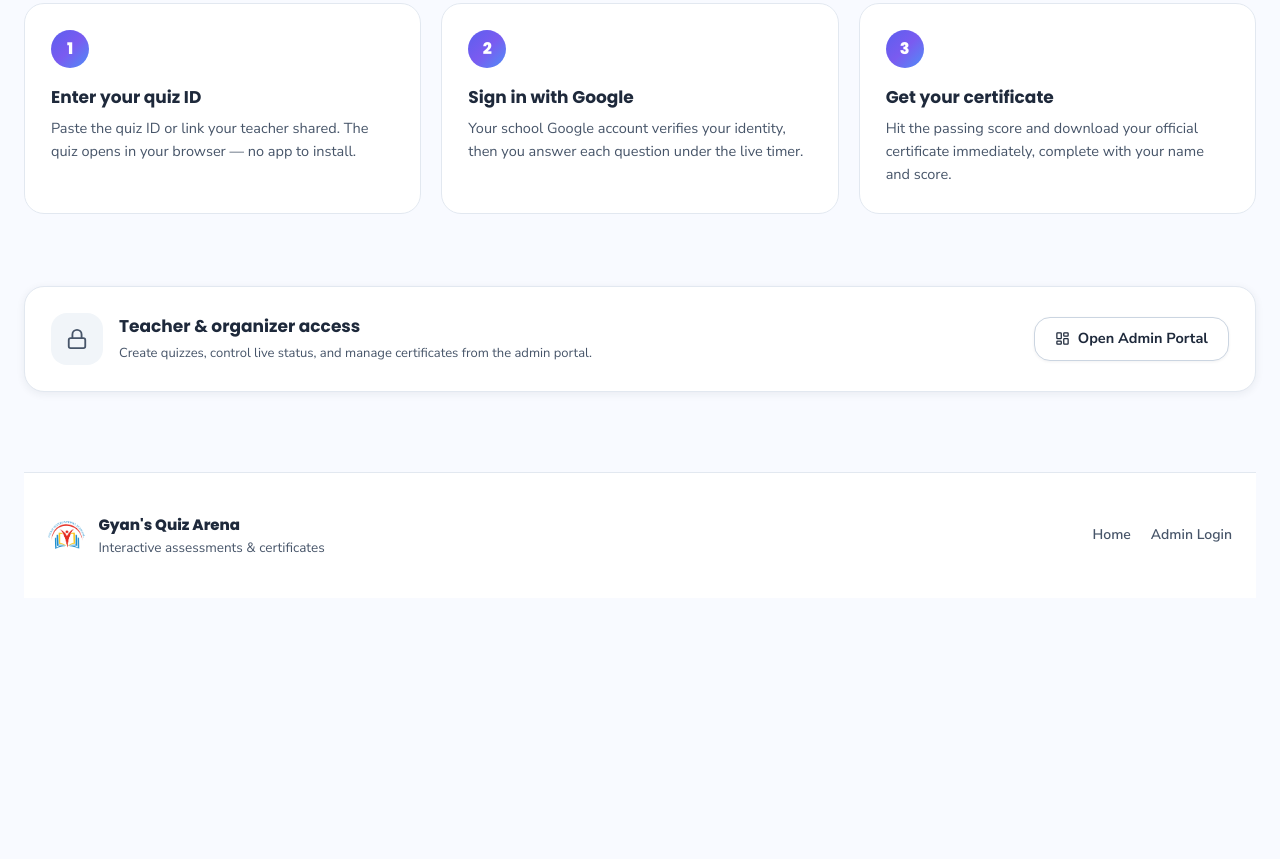
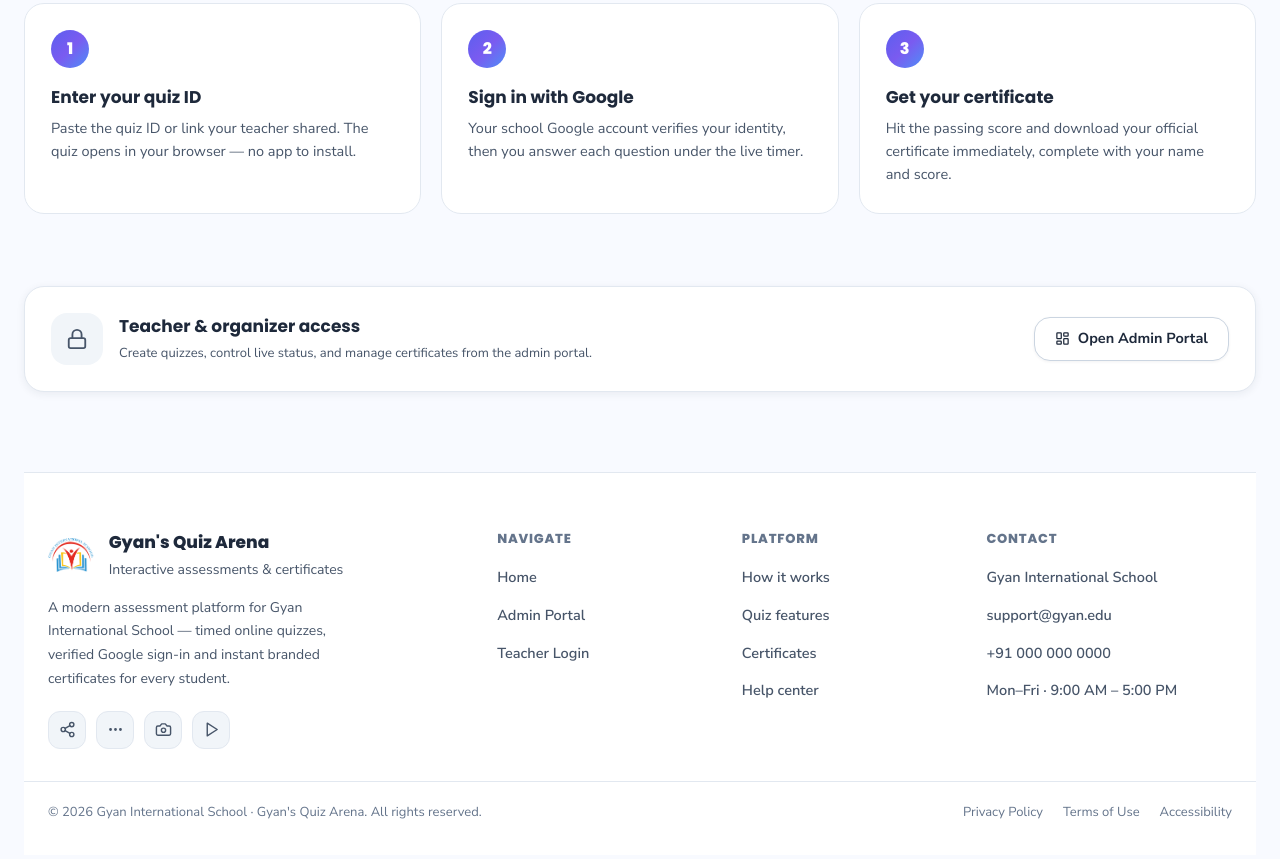
Before and after one commit to rishitchhabra/QuizPortal_Auto_Certificate_Generation, a website built with Vite: page index.html in a window 1280 px wide. Shown: the part 1487-2346 px from the top of the page. Before the commit the page ends 2181 px from the top, so only its background shows below. Built offline with nearby package versions, Linux system fonts and the light colour scheme; a web font is replaced by a local one.

Commit message:
media querries & footer

```diff
--- a/src/components.js
+++ b/src/components.js
@@ -15,6 +15,7 @@ const P = {
   'book-open': '<path d="M2 3h6a4 4 0 0 1 4 4v14a3 3 0 0 0-3-3H2z"/><path d="M22 3h-6a4 4 0 0 0-4 4v14a3 3 0 0 1 3-3h7z"/>',
   'calculator': '<rect width="16" height="20" x="4" y="2" rx="2"/><line x1="8" x2="16" y1="6" y2="6"/><line x1="16" x2="16" y1="14" y2="18"/><path d="M16 10h.01"/><path d="M12 10h.01"/><path d="M8 10h.01"/><path d="M12 14h.01"/><path d="M8 14h.01"/><path d="M12 18h.01"/><path d="M8 18h.01"/>',
   'calendar': '<rect width="18" height="18" x="3" y="4" rx="2"/><path d="M16 2v4"/><path d="M8 2v4"/><path d="M3 10h18"/>',
+  'camera': '<path d="M14.5 4h-5L7 7H4a2 2 0 0 0-2 2v9a2 2 0 0 0 2 2h16a2 2 0 0 0 2-2V9a2 2 0 0 0-2-2h-3l-2.5-3z"/><circle cx="12" cy="13" r="3"/>',
   'check': '<path d="M20 6 9 17l-5-5"/>',
   'check-circle': '<path d="M22 11.08V12a10 10 0 1 1-5.93-9.14"/><path d="m9 11 3 3L22 4"/>',
   'chevron-down': '<path d="m6 9 6 6 6-6"/>',
--- a/src/pages/dashboard.js
+++ b/src/pages/dashboard.js
@@ -120,17 +120,58 @@ export function renderDashboard(app) {
 
       <!-- FOOTER -->
       <footer class="footer">
-        <div class="footer-inner">
-          <div class="footer-brand">
-            <img src="/logo.png" alt="Gyan International School" style="height:28px; width:auto">
-            <div>
-              <div class="footer-title">Gyan's Quiz Arena</div>
-              <div class="footer-copy">Interactive assessments &amp; certificates</div>
+        <div class="footer-top">
+          <div class="footer-grid">
+            <div class="footer-brand">
+              <div class="footer-brand-row">
+                <img src="/logo.png" alt="Gyan International School" style="height:34px; width:auto">
+                <div>
+                  <div class="footer-title">Gyan's Quiz Arena</div>
+                  <div class="footer-copy" style="margin-top:2px">Interactive assessments &amp; certificates</div>
+                </div>
+              </div>
+              <p class="footer-copy">A modern assessment platform for Gyan International School — timed online quizzes, verified Google sign-in and instant branded certificates for every student.</p>
+              <div class="footer-social">
+                <a href="#/" aria-label="Facebook">${Icon('share', 17)}</a>
+                <a href="#/" aria-label="X / Twitter">${Icon('more-horizontal', 17)}</a>
+                <a href="#/" aria-label="Instagram">${Icon('camera', 17)}</a>
+                <a href="#/" aria-label="YouTube">${Icon('play', 17)}</a>
+              </div>
+            </div>
+            <div class="footer-col">
+              <h4>Navigate</h4>
+              <ul>
+                <li><a href="#/">Home</a></li>
+                <li><a href="#/admin">Admin Portal</a></li>
+                <li><a href="#/admin-login">Teacher Login</a></li>
+              </ul>
+            </div>
+            <div class="footer-col">
+              <h4>Platform</h4>
+              <ul>
+                <li><a href="#/">How it works</a></li>
+                <li><a href="#/">Quiz features</a></li>
+                <li><a href="#/">Certificates</a></li>
+                <li><a href="#/">Help center</a></li>
+              </ul>
+            </div>
+            <div class="footer-col">
+              <h4>Contact</h4>
+              <ul>
+                <li><a href="#/">Gyan International School</a></li>
+                <li><a href="#/">support@gyan.edu</a></li>
+                <li><a href="#/">+91 000 000 0000</a></li>
+                <li><a href="#/">Mon–Fri · 9:00 AM – 5:00 PM</a></li>
+              </ul>
             </div>
           </div>
+        </div>
+        <div class="footer-bottom">
+          <div class="footer-legal">© ${new Date().getFullYear()} Gyan International School · Gyan's Quiz Arena. All rights reserved.</div>
           <div class="footer-links">
-            <a href="#/">Home</a>
-            <a href="#/admin-login">Admin Login</a>
+            <a href="#/">Privacy Policy</a>
+            <a href="#/">Terms of Use</a>
+            <a href="#/">Accessibility</a>
           </div>
         </div>
       </footer>
--- a/src/pages/takeQuiz.js
+++ b/src/pages/takeQuiz.js
@@ -258,7 +258,7 @@ function renderContinuousQuizShell(app) {
       <div class="quiz-head">
         <div class="quiz-head-inner">
           <div class="quiz-head-left">
-            <span class="quiz-title-sm" style="max-width:260px; overflow:hidden; text-overflow:ellipsis; white-space:nowrap">${escapeHtml(quiz.title)}</span>
+            <span class="quiz-title-sm" style="overflow:hidden; text-overflow:ellipsis; white-space:nowrap">${escapeHtml(quiz.title)}</span>
             <span class="answered-count" id="answered-count">0 of ${total} answered</span>
           </div>
           <div class="quiz-head-right">
--- a/src/style.css
+++ b/src/style.css
@@ -636,14 +636,49 @@ input, textarea, select { font-family: inherit; }
 .achievement-strip .ach-label { font-size: 13.5px; font-weight: 800; color: var(--text-2); }
 
 /* Footer */
-.footer { border-top: 1px solid var(--border); margin-top: 80px; background: var(--surface); }
-.footer-inner { max-width: 1280px; margin: 0 auto; padding: 40px 24px; display: flex; justify-content: space-between; align-items: center; gap: 24px; flex-wrap: wrap; }
-.footer-brand { display: flex; align-items: center; gap: 12px; }
-.footer-title { font-family: var(--font-display); font-size: 15px; font-weight: 800; }
-.footer-copy { font-size: 13.5px; color: var(--text-2); }
-.footer-links { display: flex; gap: 20px; }
-.footer-links a { font-size: 14px; color: var(--text-2); text-decoration: none; font-weight: 600; }
-.footer-links a:hover { color: var(--primary); }
+.footer {
+  border-top: 1px solid var(--border);
+  margin-top: 80px;
+  background: var(--surface);
+}
+.footer-top { max-width: 1280px; margin: 0 auto; padding: 56px 24px 32px; }
+.footer-grid {
+  display: grid; grid-template-columns: 2fr 1fr 1fr 1.2fr; gap: 40px;
+}
+.footer-brand { display: flex; flex-direction: column; align-items: flex-start; gap: 14px; }
+.footer-brand-row { display: flex; align-items: center; gap: 14px; }
+.footer-title { font-family: var(--font-display); font-size: 17px; font-weight: 800; }
+.footer-copy { font-size: 14px; color: var(--text-2); line-height: 1.7; max-width: 320px; }
+.footer-social { display: flex; gap: 10px; margin-top: 6px; }
+.footer-social a {
+  width: 38px; height: 38px; border-radius: var(--r-sm);
+  display: inline-flex; align-items: center; justify-content: center;
+  background: var(--surface-subtle); color: var(--text-2); border: 1px solid var(--border);
+  transition: all .15s var(--ease);
+}
+.footer-social a:hover { color: var(--primary); border-color: var(--primary-border); background: var(--primary-soft); transform: translateY(-2px); }
+.footer-col h4 { font-size: 13px; font-weight: 800; text-transform: uppercase; letter-spacing: 0.06em; color: var(--text-3); margin-bottom: 16px; }
+.footer-col ul { list-style: none; display: flex; flex-direction: column; gap: 12px; }
+.footer-col a { font-size: 14.5px; color: var(--text-2); text-decoration: none; font-weight: 600; transition: color .15s var(--ease); }
+.footer-col a:hover { color: var(--primary); }
+.footer-bottom {
+  max-width: 1280px; margin: 0 auto; padding: 20px 24px 32px;
+  border-top: 1px solid var(--border);
+  display: flex; justify-content: space-between; align-items: center; gap: 16px; flex-wrap: wrap;
+}
+.footer-legal { font-size: 13px; color: var(--text-3); }
+.footer-bottom .footer-links { display: flex; gap: 20px; }
+.footer-bottom .footer-links a { font-size: 13px; color: var(--text-3); text-decoration: none; }
+.footer-bottom .footer-links a:hover { color: var(--primary); }
+
+@media (max-width: 900px) {
+  .footer-grid { grid-template-columns: 1fr 1fr; row-gap: 32px; }
+}
+@media (max-width: 720px) {
+  .footer-top { padding: 40px 16px 24px; }
+  .footer-grid { grid-template-columns: 1fr; gap: 28px; }
+  .footer-bottom { flex-direction: column; text-align: center; padding: 18px 16px 24px; }
+}
 
 /* ==========================================================================
    Quiz entry / pre-quiz
@@ -1146,6 +1181,13 @@ input, textarea, select { font-family: inherit; }
 
 @media (max-width: 720px) {
   .container, .nav-inner, .editor-head-inner, .footer-inner { padding-left: 16px; padding-right: 16px; }
+  .nav-inner { gap: 10px; }
+  .nav-brand { min-width: 0; }
+  .brand-title { font-size: 14px; white-space: nowrap; overflow: hidden; text-overflow: ellipsis; max-width: 32vw; }
+  .brand-logo { height: 30px; }
+  .nav-actions { gap: 8px; }
+  .nav-link { padding: 7px 10px; }
+  .nav-link span { font-size: 13px; }
   .page { padding: 24px 16px 64px; }
   .page-title { font-size: 32px; }
   .hero { padding: 32px 0 16px; }
@@ -1163,4 +1205,5 @@ input, textarea, select { font-family: inherit; }
   .quiz-progress { width: 80px; }
   .quiz-head-inner { flex-wrap: wrap; row-gap: 10px; }
   .quiz-head-right { width: 100%; justify-content: space-between; }
+  .quiz-title-sm { max-width: 58vw; }
 }
```
